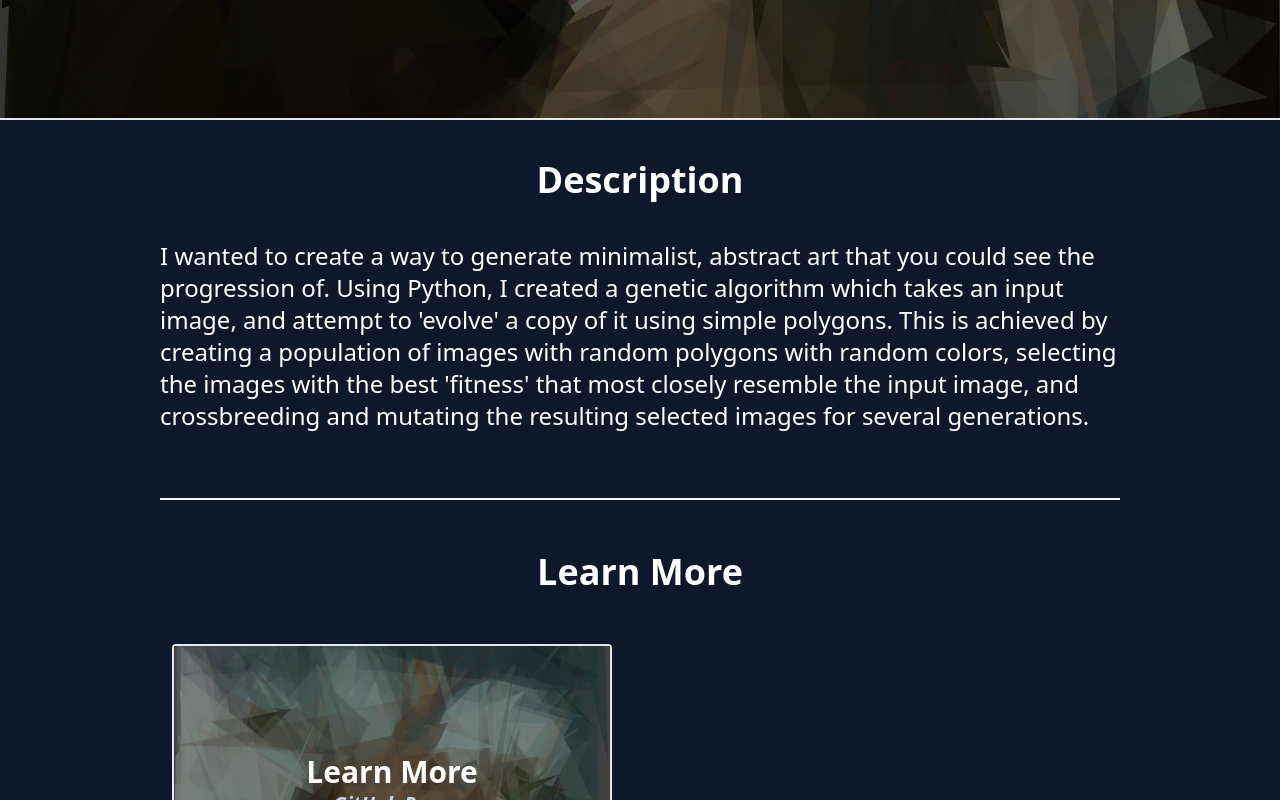
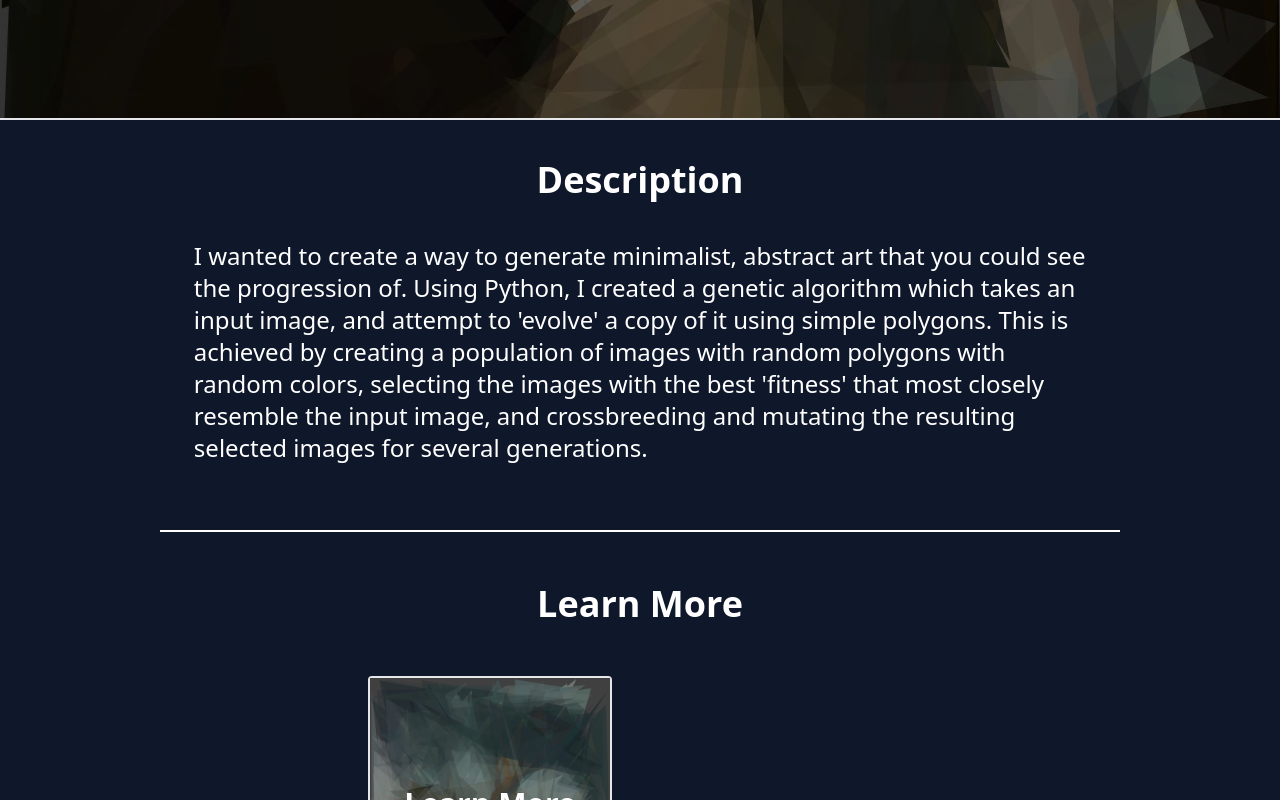
Before and after one commit to jordantwells42/jordantwells-next, a Next.js app: page /projects/minimage in a window 1280 px wide. Shown: the part 680-1480 px from the top of the page. Built offline with nearby package versions, Linux system fonts and the light colour scheme.

Commit message:
adding prose max wdiths

```diff
--- a/components/aboutme.js
+++ b/components/aboutme.js
@@ -4,7 +4,7 @@ import Section from './section.js'
 export default function AboutMe () {
   return (
     <Section name='About Me'>
-      <div className='text-left'>
+      <div className='text-left max-w-prose'>
         <p>I am a curious, project-oriented kind of guy.</p>
         <br></br>
         <p>
--- a/components/section.js
+++ b/components/section.js
@@ -2,7 +2,7 @@ import React from 'react'
 
 function Section (props) {
   return (
-    <div className='py-5 text-white text-2xl w-3/4 items-center justify-center text-center'>
+    <div className='py-5 text-white text-2xl w-3/4 flex-col flex items-center justify-center text-center'>
       <h1 id={props.name} className='text-4xl py-5 font-bold'>
         {props.name}
       </h1>
--- a/pages/projects/[title].js
+++ b/pages/projects/[title].js
@@ -49,7 +49,7 @@ export default function Project ({ project }) {
           subtitle={project.subtitle}
         />
         <Section name='Description'>
-          <div className='text-left'>
+          <div className='max-w-prose text-left'>
             <p>{project.desc}</p>
           </div>
         </Section>
```
